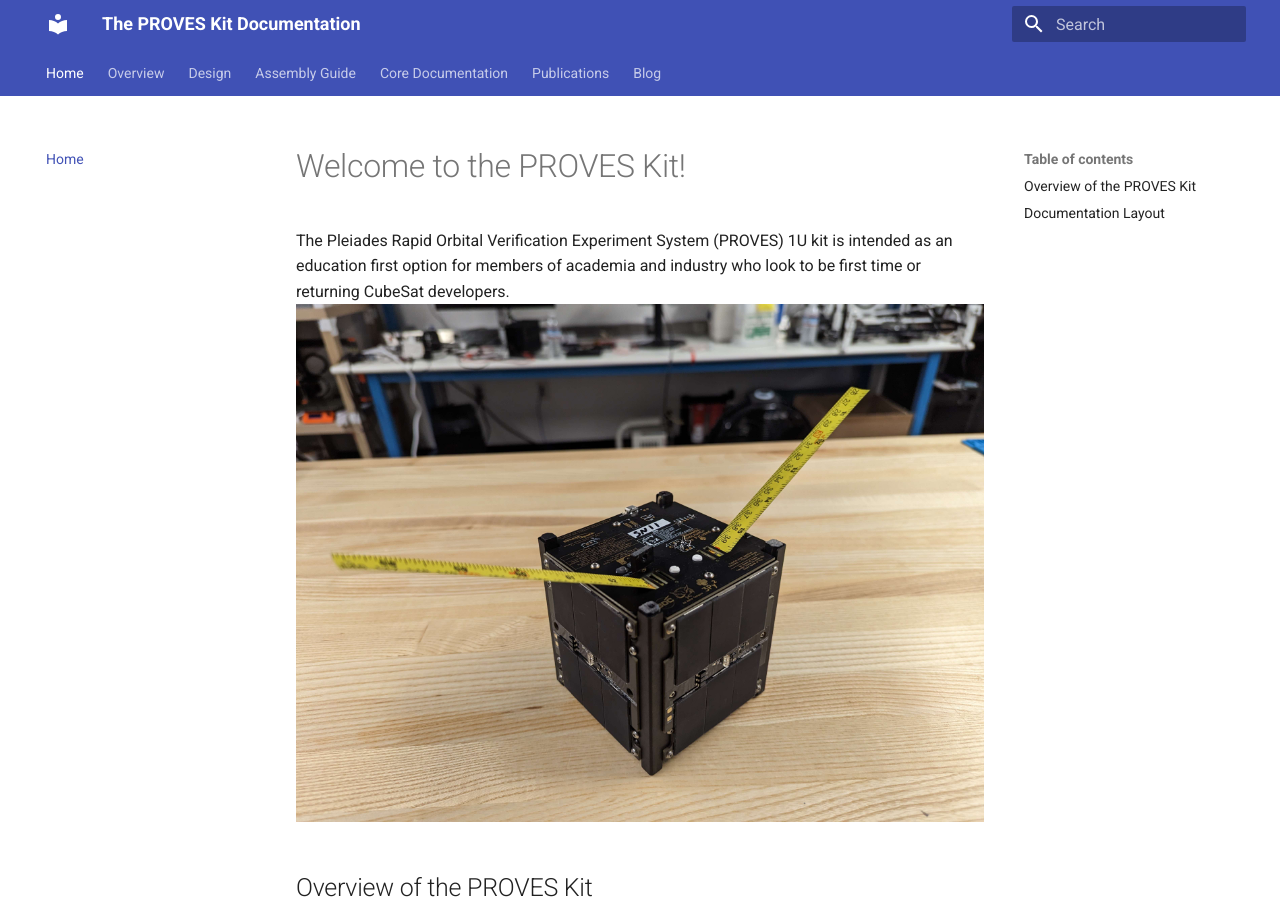
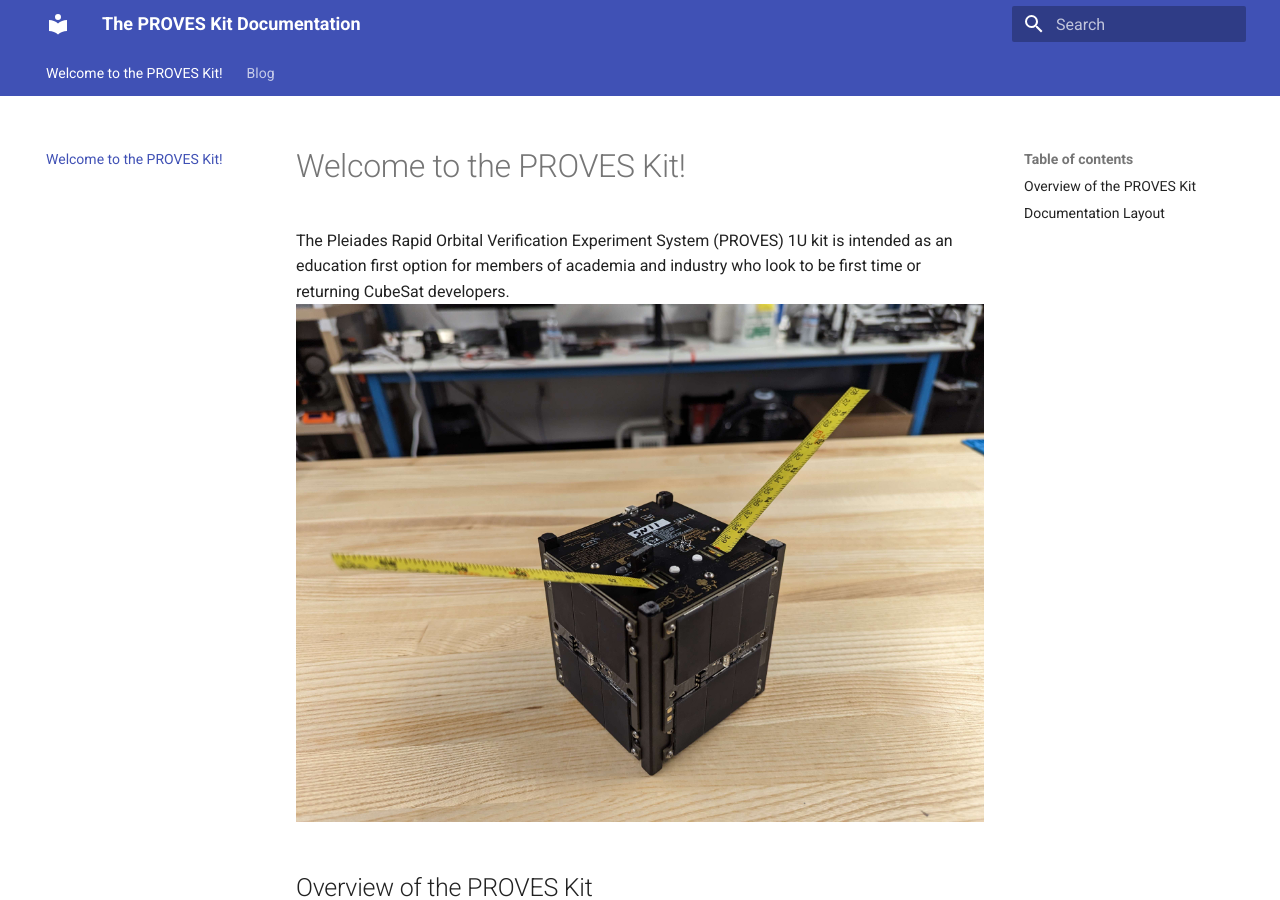
Before and after one commit to proveskit/Documentation, an MkDocs documentation site: the page built from docs/index.md, in a window 1280 px wide and 900 px high. Built offline with MkDocs 1.6.1 and Material for MkDocs 9.7.7, drawn with Linux system fonts in a browser that asks for light colours; some of the changed lines change nothing that is shown.

Commit message:
Update mkdocs.yml

```diff
--- a/mkdocs.yml
+++ b/mkdocs.yml
@@ -6,11 +6,13 @@ theme:
     - navigation.tabs
     - header.autohide
     - navigation.path
+    - navigation.indexes
 
 plugins:
+  - blog # To have blog functionality on the site
   - search  # To have search functionality on the document
   - mkdocs-pdf #PDF Embed Ability
-  - blog # To have blog functionality on the site
+
 
 markdown_extensions:
   - attr_list
@@ -72,3 +74,8 @@ nav: # Setting up the navigation. The below list will be tabs on left panel
   - Publications: publications.md
   - Blog:
     - blog/index.md
+
+nav:
+  - index.md
+  - Blog:
+    - blog/index.md
```
